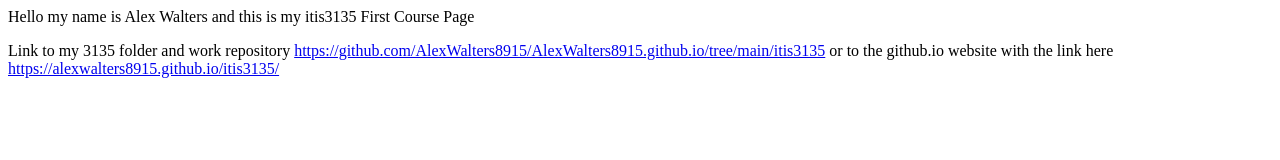
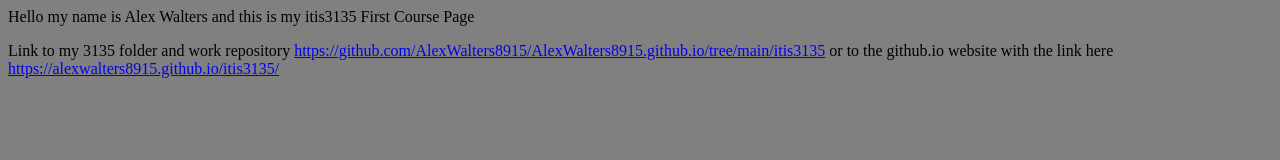
Before and after one commit to AlexWalters8915/AlexWalters8915.github.io, a plain HTML site: page index.html in a window 1280 px wide. Drawn offline with Linux system fonts and the light colour scheme.

Commit message:
Update index.html

```diff
--- a/index.html
+++ b/index.html
@@ -1,9 +1,12 @@
+<html>
 Hello my name is Alex Walters and this is my itis3135 First Course Page
 
 
-<body>
+   <body style="background-color:grey;">
 
       <p>
          Link to my 3135 folder and work repository <a href="https://github.com/AlexWalters8915/AlexWalters8915.github.io/tree/main/itis3135">https://github.com/AlexWalters8915/AlexWalters8915.github.io/tree/main/itis3135</a> or to the github.io website with the link here <a href="https://alexwalters8915.github.io/itis3135/">https://alexwalters8915.github.io/itis3135/</a>
       </p>
    </body>
+
+   </html>
```
